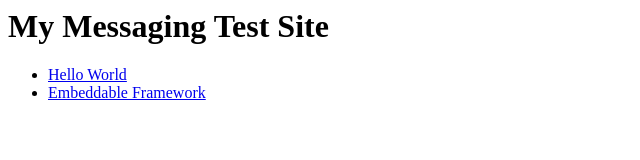
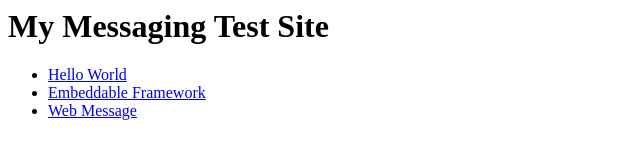
Before and after one commit to mborea-hub/Webmessaging, a plain HTML site: page index.html in a window 1280 px wide. Shown: the whole page, without its empty margins (0-640 px from the left). Drawn offline with Linux system fonts and the light colour scheme.

Commit message:
Update index.html

```diff
--- a/index.html
+++ b/index.html
@@ -12,6 +12,8 @@
 
             <li> <a href="embeddableFramework.html">Embeddable Framework</a> </li>
 
+            <li> <a href="webmessage.html">Web Message</a></li>
+
         </ul>
 
       </nav>
```
